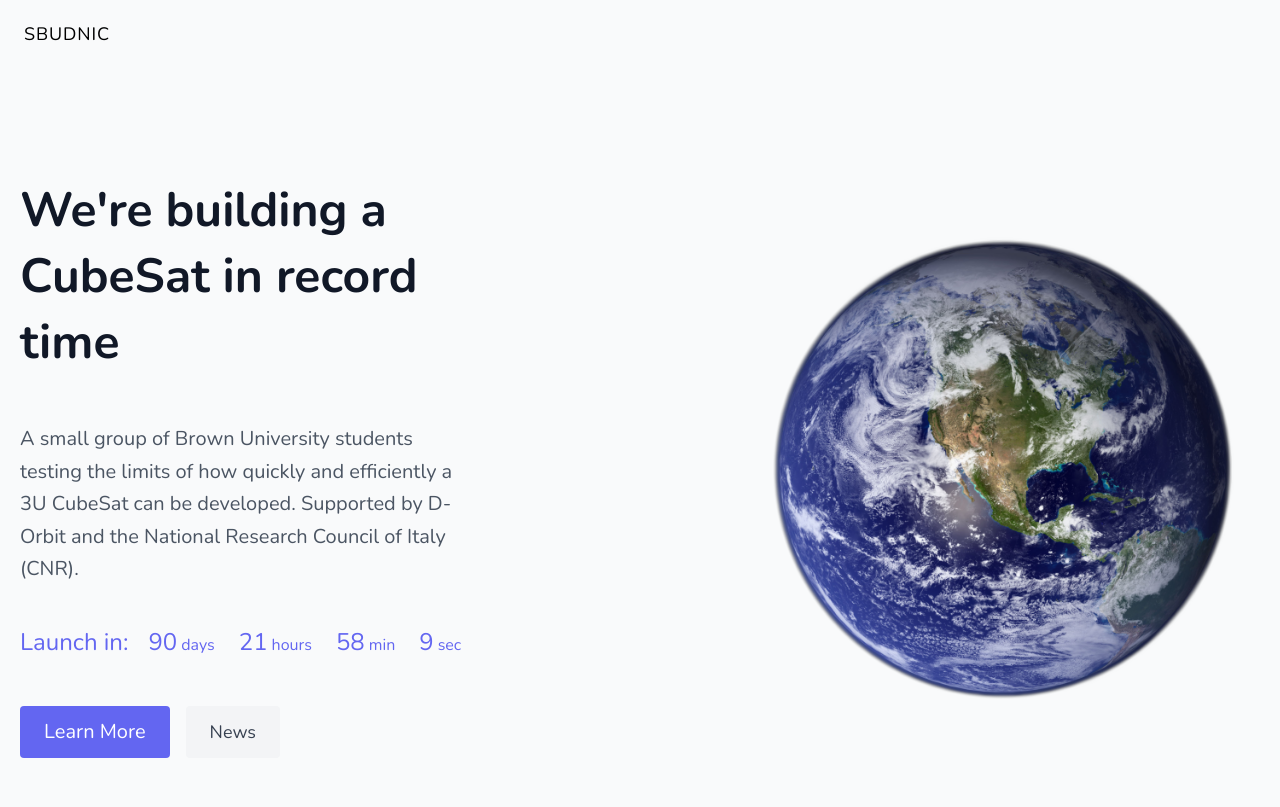
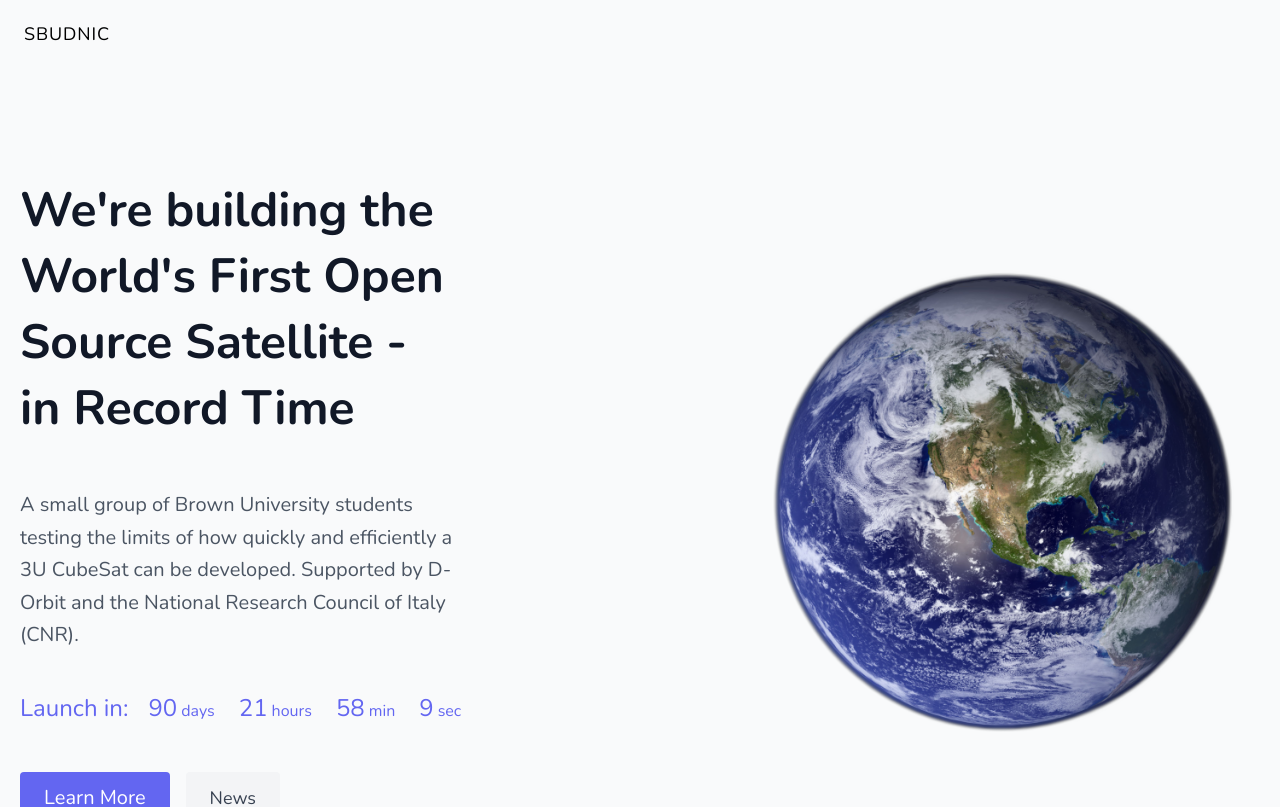
Before and after one commit to benkilimnik/SBUDNIC, a React (Create React App) app: page / in a window 1280 px wide. Shown: the top 807 px of the page. Built offline with nearby package versions, Linux system fonts and the light colour scheme; what @tailwindcss/typography would draw is missing.

Commit message:
update homepage

```diff
--- a/src/components/ItemPages/Home.js
+++ b/src/components/ItemPages/Home.js
@@ -58,7 +58,7 @@ const Home = () => (
       <div class="container mx-auto flex px-5 py-24 md:flex-row flex-col items-center">
         <div class="lg:flex-grow md:w-6/12 xl:pr-72 lg:pr-24 md:pr-16 flex flex-col md:items-start md:text-left mb-16 md:mb-0 items-center text-center">
           <h1 class="lg:pb-8 title-font font-bold lg:text-5xl md:leading-tight lg:leading-snug sm:text-4xl text-3xl mb-4 text-gray-900">
-            We're building a CubeSat in record time
+            We're building the World's First Open Source Satellite - in Record Time
           </h1>
 
           <div className="hidden 2xl:grid 2xl:items-center 2xl:grid-cols-4 2xl:pb-12 2xl:align-center">
```
Also changed, not shown: 1 other file (tests, documents, lock files or other folders).
